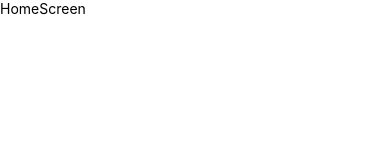
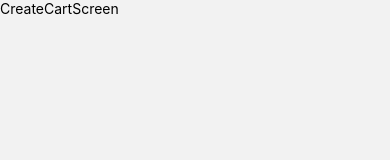
Before and after one commit to ebubekirkarakurt/rn-virtual-businesscard, a React Native app: screen /CreateCartScreen in a window 390 px wide. Shown: the top 160 px of the page. Built offline with nearby package versions, Linux system fonts and the light colour scheme.

Commit message:
feat: navigation structure established

```diff
--- a/App.tsx
+++ b/App.tsx
@@ -6,14 +6,17 @@
  */
 
 import React from 'react';
-import HomeScreen from './src/HomeScreen/HomeScreen';
 import { Provider } from 'react-redux';
 import { store } from './src/redux/store/store';
+import { NavigationContainer } from '@react-navigation/native';
+import { RootNavigator } from './src/navigation/navigation';
 
 export default function App() {
   return (
     <Provider store={store}>
-      <HomeScreen/>
+      <NavigationContainer>
+          <RootNavigator />
+        </NavigationContainer>
     </Provider>
   );
 }
--- a/package.json
+++ b/package.json
@@ -16,6 +16,10 @@
     "@reduxjs/toolkit": "^2.5.1",
     "react": "18.3.1",
     "react-native": "0.77.1",
+    "react-native-gesture-handler": "^2.23.1",
+    "react-native-reanimated": "^3.16.7",
+    "react-native-safe-area-context": "^5.2.0",
+    "react-native-screens": "^4.6.0",
     "react-redux": "^9.2.0",
     "redux": "^5.0.1"
   },
--- a/src/HomeScreen/HomeScreen.tsx
+++ b/src/HomeScreen/HomeScreen.tsx
@@ -1,17 +1,17 @@
-import { StyleSheet, Text, View } from 'react-native'
+import { Button, StyleSheet, Text, View } from 'react-native'
 import React from 'react'
+import { useAppNavigation } from '../navigation/useAppNavigation'
 
 type Props = {}
 
 const HomeScreen = (props: Props) => {
-
+  const navigation = useAppNavigation()
   return (
     <View>
       <Text>HomeScreen</Text>
+      <Button title='Go Next page' onPress={()=> navigation.navigate('CreateCartScreen')}></Button>
     </View>
   )
 }
 
 export default HomeScreen;
-
-const styles = StyleSheet.create({})
--- a/src/navigation/navigation.tsx
+++ b/src/navigation/navigation.tsx
@@ -3,9 +3,11 @@ import {
   createNativeStackNavigator,
 } from '@react-navigation/native-stack';
 import HomeScreen from '../HomeScreen/HomeScreen';
+import CreateCartScreen from '../CreateCartScreen/CreateCartScreen';
 
 export type RootStackParamsList = {
   HomeScreen: undefined;
+  CreateCartScreen: undefined
 };
 
 const RootStack = createNativeStackNavigator<RootStackParamsList>();
@@ -14,8 +16,12 @@ const screenOptions: NativeStackNavigationOptions = {headerShown: false};
 
 export const RootNavigator = () => {
   return (
-    <RootStack.Navigator screenOptions={screenOptions}>
-      <RootStack.Screen name="HomeScreen" component={HomeScreen} />
+    <RootStack.Navigator screenOptions={screenOptions} initialRouteName='HomeScreen' >
+      <RootStack.Screen name="HomeScreen" component={HomeScreen}></RootStack.Screen>
+      <RootStack.Screen
+        name="CreateCartScreen"
+        component={CreateCartScreen}
+      ></RootStack.Screen>
     </RootStack.Navigator>
   );
 };
--- a/src/navigation/useAppNavigation.ts
+++ b/src/navigation/useAppNavigation.ts
@@ -1,6 +1,6 @@
 import {NavigationProp} from '@react-navigation/native';
 import {useNavigation} from '@react-navigation/core';
-import {RootStackParamsList} from './navigation';
+import { RootStackParamsList } from './navigation';
 
 export const useAppNavigation = () => {
   return useNavigation<NavigationProp<RootStackParamsList>>();
```
Also changed, not shown: 1 other file (tests, documents, lock files or other folders).
